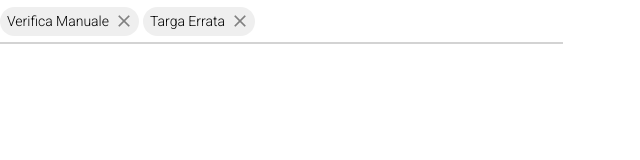
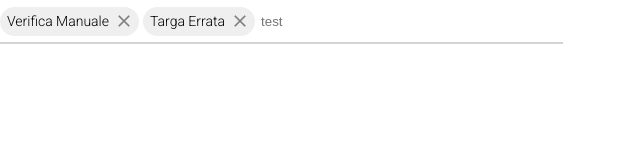
Before and after one commit to andidarzeza/angular-template, an Angular app: page / in a window 1280 px wide. Shown: the top 160 px of the page, without its empty margins (0-640 px from the left). Built offline with nearby package versions, Linux system fonts and the light colour scheme.

Commit message:
implemented dynamic placeholder for chip input

```diff
--- a/src/app/app.component.html
+++ b/src/app/app.component.html
@@ -3,4 +3,5 @@
 [displayBy]="'name'"
 [chips] = "chips1"
 [dropdownItems] = "dropdown1"
+[placeholder]="'test'"
 (onAdd)="onAdd($event)" (onRemove)="onRemove($event)"></app-chip-input>
--- a/src/app/components/chip-input/chip-input.component.html
+++ b/src/app/components/chip-input/chip-input.component.html
@@ -12,7 +12,7 @@
         </div>
     </div>
     <div class="input-container">
-        <input [id]="'input-' + randomId" type="text" class="custom-input" (focus)="onInputFocus()" (focusout)="onInputOutFocus()" (keydown)="onkeyDown($event)" (keyup)="onKeyUp($event)">
+        <input [placeholder]="placeholder" [id]="'input-' + randomId" type="text" class="custom-input" (focus)="onInputFocus()" (focusout)="onInputOutFocus()" (keydown)="onkeyDown($event)" (keyup)="onKeyUp($event)">
         <div class="search-dropdown" *ngIf="showDropdown" [@enterAnimation]>
             <div class="search-option pointer" *ngFor="let item of dropdownItems" (click)="addChip(item)">
                 {{
--- a/src/app/components/chip-input/chip-input.component.ts
+++ b/src/app/components/chip-input/chip-input.component.ts
@@ -35,6 +35,7 @@ export class ChipInputComponent implements OnInit {
   @Input() chips: any[] = [];
   @Input() dropdownItems: any[] = [];
   @Input() displayBy = "";
+  @Input() placeholder = "";
   ngOnInit(): void {
   }
 
```
